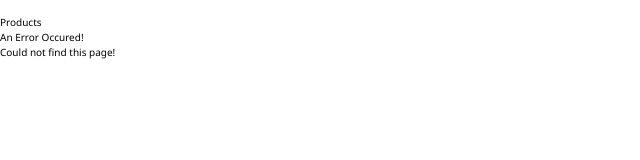
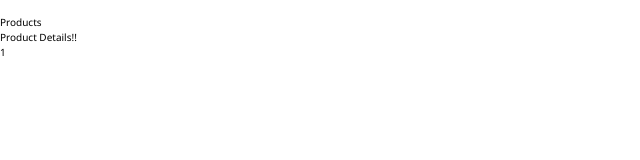
Before and after one commit to CypherAk007/MultiPage-SPA-Routing, a React (Vite) app: page /products/1 in a window 1280 px wide. Shown: the top 160 px of the page, without its empty margins (0-640 px from the left). Built offline with nearby package versions, Linux system fonts and the light colour scheme.

Commit message:
Dynamic Routes for every product in products

```diff
--- a/src/App.jsx
+++ b/src/App.jsx
@@ -3,6 +3,7 @@ import HomePage from "./pages/Home"
 import ProductsPage from "./pages/Products"
 import RouteLayout from "./components/RouteLayout"
 import ErrorPage from "./pages/Error"
+import ProductsDetails from "./pages/ProductsDetail"
 
 // **** Prefered ****
 const router = createBrowserRouter([
@@ -12,6 +13,7 @@ const router = createBrowserRouter([
 
     {path:'/',element:<HomePage></HomePage>},
     {path:'/products',element:<ProductsPage></ProductsPage>},
+    {path:'/products/:productId',element:<ProductsDetails></ProductsDetails>}
   ]}
   // {path:'',},
 ])
--- /dev/null
+++ b/src/pages/ProductsDetail.jsx
@@ -0,0 +1,12 @@
+import { useParams } from "react-router-dom"
+
+const ProductsDetails = ()=>{
+    const params = useParams()
+    return <div>
+        <h1>Product Details!!</h1>
+        {/* from app.js routes defination {path:'/products/:*** productId ***',element:<ProductsDetails></ProductsDetails>} */}
+        <p>{params.productId}</p>
+    </div>
+}
+
+export default ProductsDetails
```
